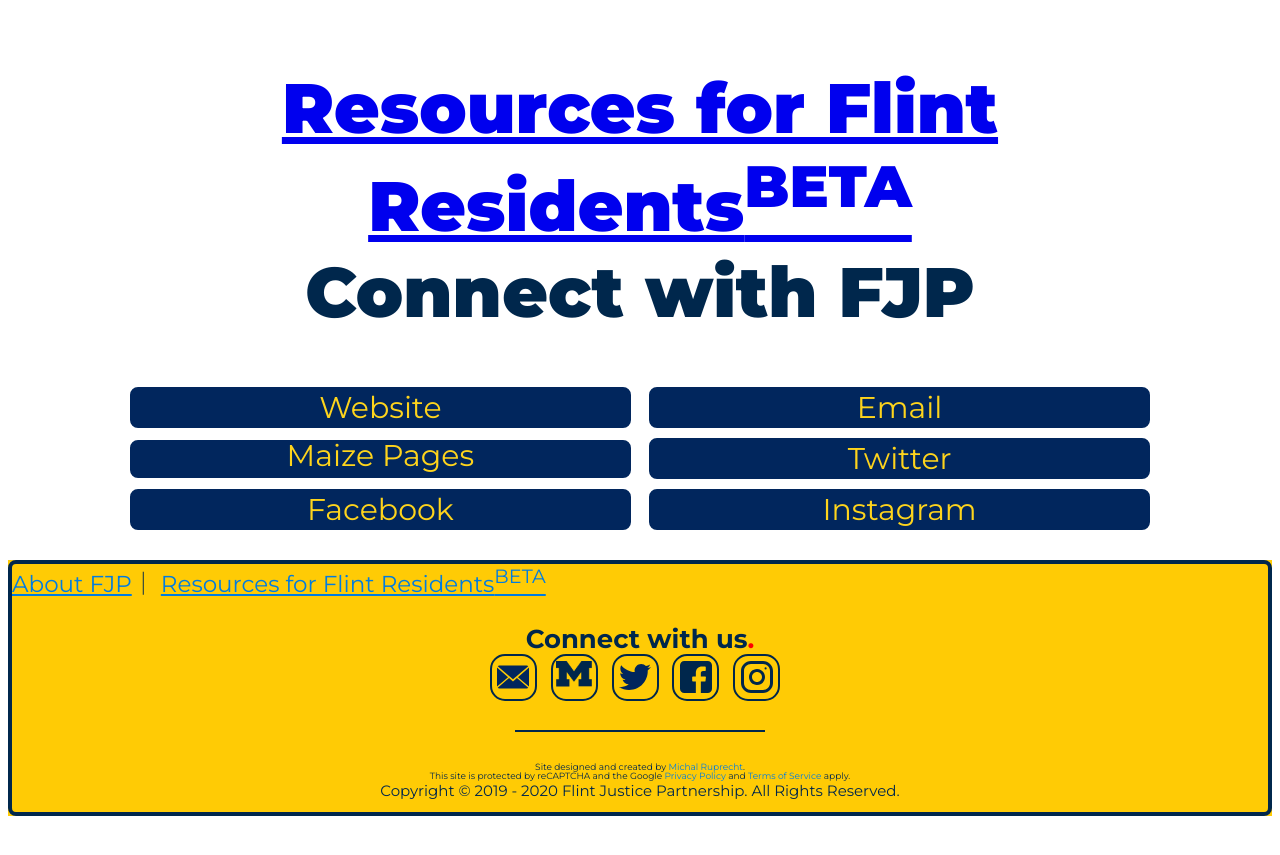
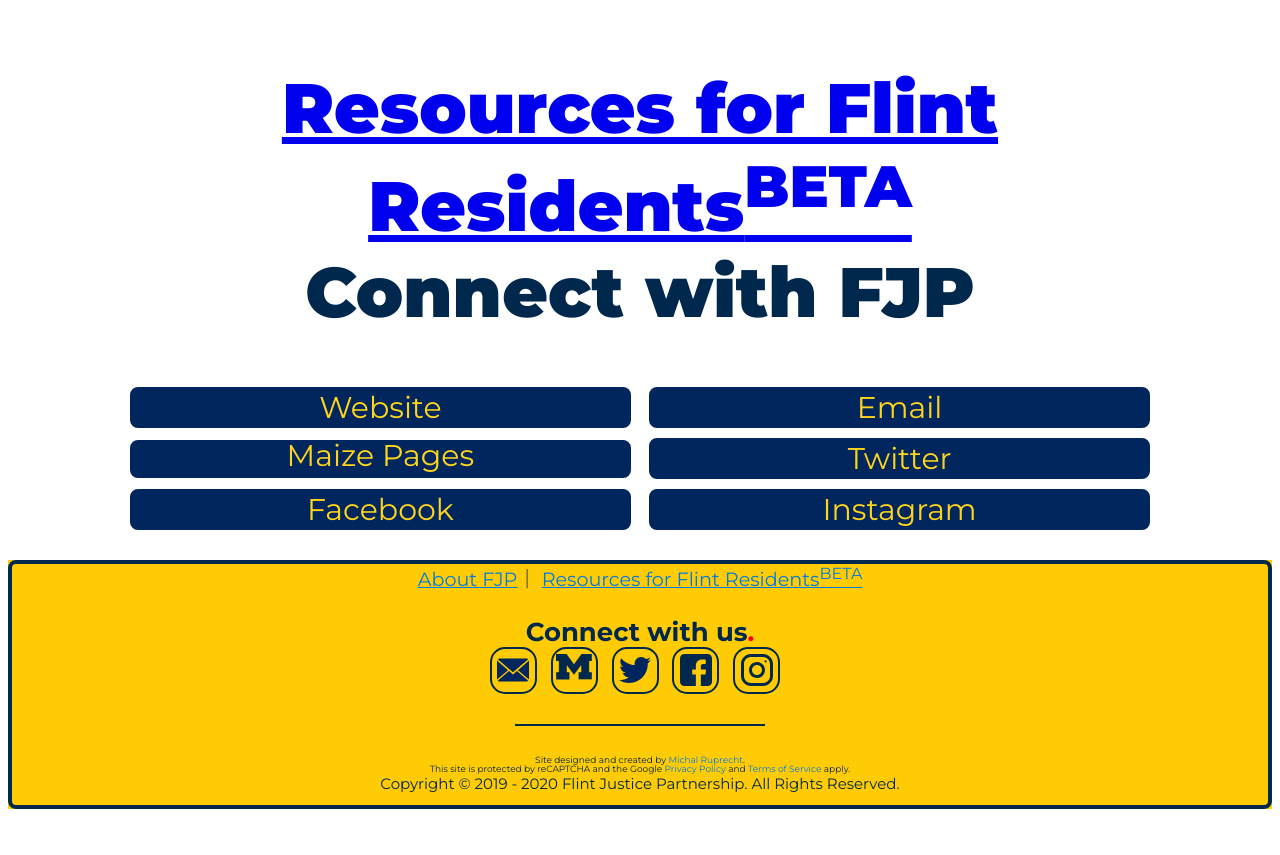
Before and after one commit to umichfjp/umichfjp.github.io, a Jekyll site: the page built from pages/social.html, in a window 1280 px wide. Shown: the top 855 px of the page. Built offline with Jekyll 4.4.1, drawn with Linux system fonts in a browser that asks for light colours.

Commit message:
Update default.html

```diff
--- a/_layouts/default.html
+++ b/_layouts/default.html
@@ -37,12 +37,12 @@
 		{{ content }}
 			<footer>
         <div class="container">
-					<big><big>
+					<center><big>
 							<a href="https://umichfjp.github.io/">About FJP</a>｜
 							<a href="https://umichfjp.github.io/pages/resources">Resources for Flint Residents<sup>BETA</sup></a>
-						</big></big>
+					</big>
 						<br /><br />
-          <h3><b><big><big><big><center>Connect with us<font color="#FF0000">.</font></big></big></big></b>
+          <h3><b><big><big><big>Connect with us<font color="#FF0000">.</font></big></big></big></b>
              <br /><a class="containerbutton" href="mailto:UMich.FJP@umich.edu" target="_blank"><img src="https://umichfjp.github.io/assets/icons/mail.svg" alt="EMail" style="width:32px;"></a>
              <a class="containerbutton" href="https://maizepages.umich.edu/organization/fjp/" target="_blank" style="padding-top:0px;padding-bottom:7px;"><img src="https://umichfjp.github.io/assets/icons/block_m.png" alt="Block M" style="height:32px;margin-top:5px;"></a>
              <a class="containerbutton" href="https://twitter.com/umichfjp" target="_blank"><img src="https://umichfjp.github.io/assets/icons/twitter.svg" alt="Twitter" style="width:32px;"></a>
```
